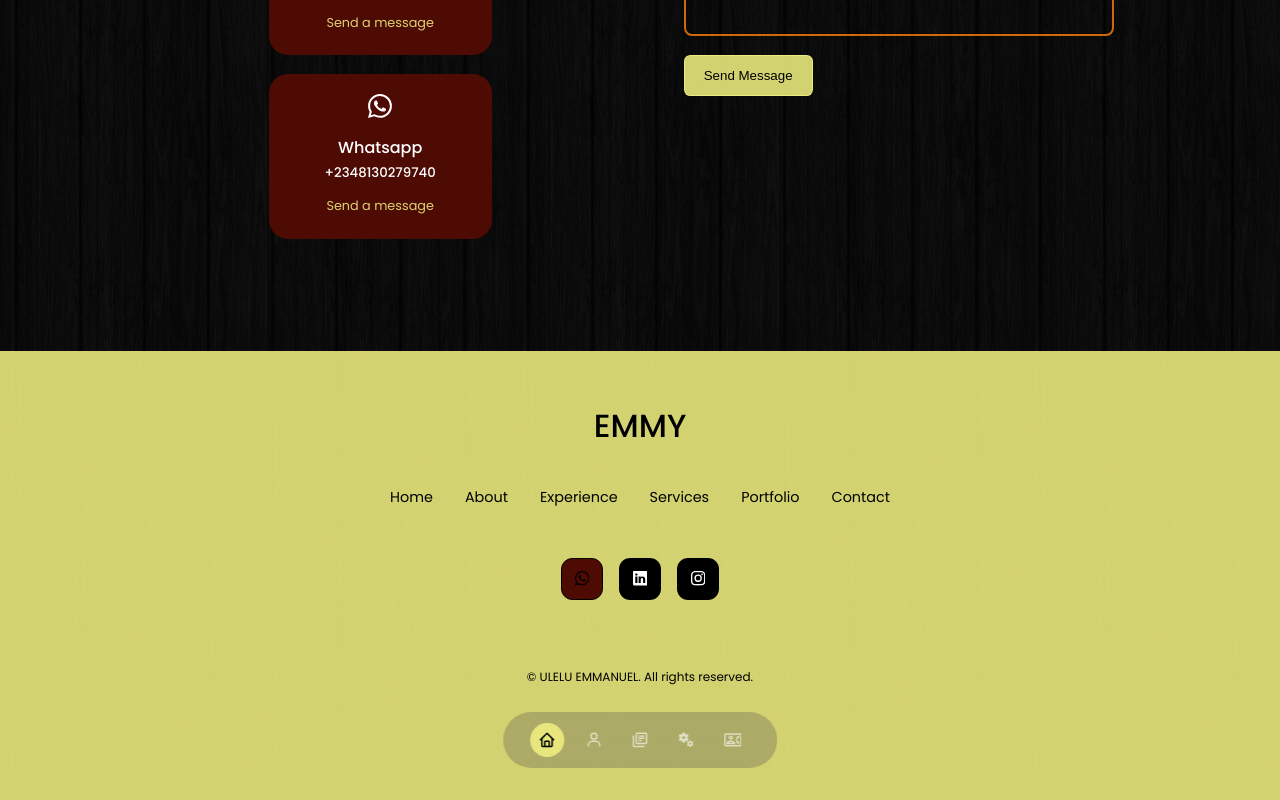
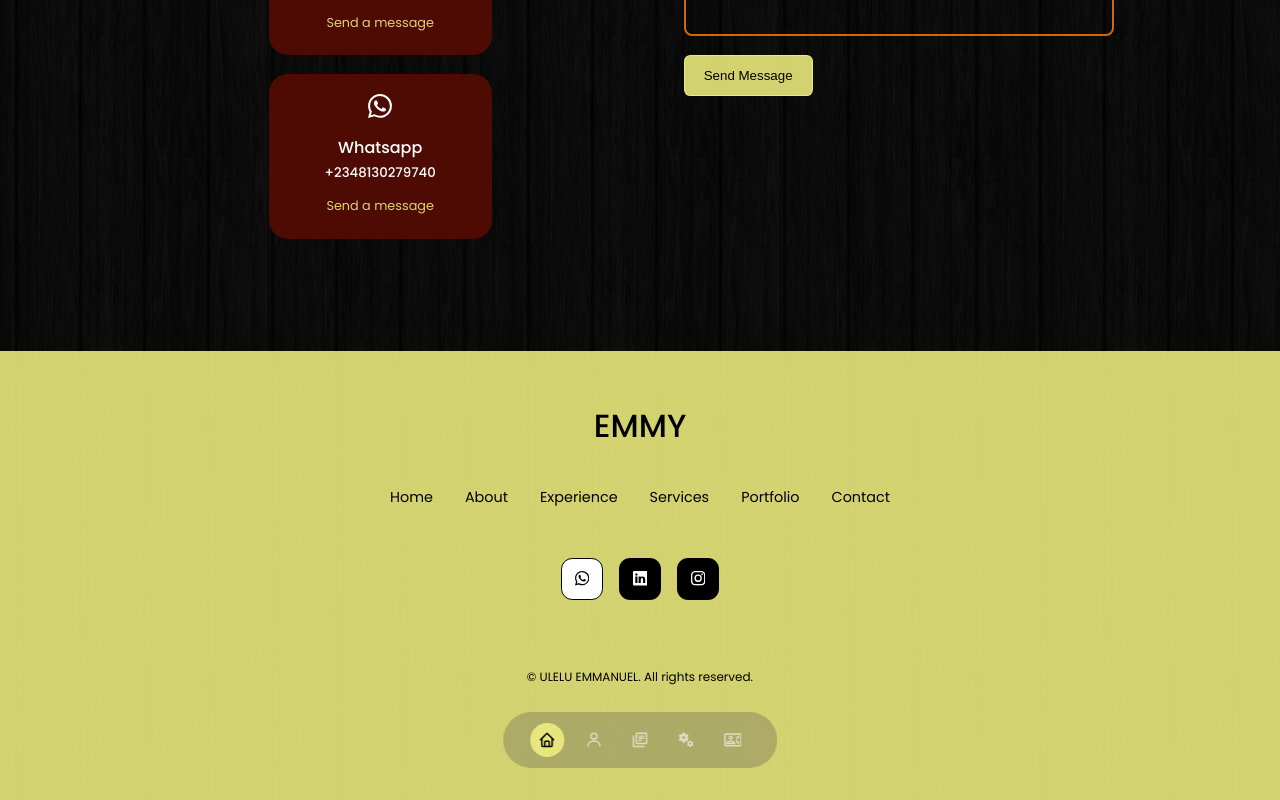
Before and after one commit to Emmy-Styles/My-Portfolio, a React (Create React App) app: page / in a window 1280 px wide. In both pictures the pointer is over the link 582 px from the left and 4827 px from the top of the page. Shown: the part 4249-5049 px from the top of the page. Built offline with nearby package versions, Linux system fonts and the light colour scheme.

Commit message:
fixed footer links color

```diff
--- a/src/Components/Footer/footer.css
+++ b/src/Components/Footer/footer.css
@@ -42,7 +42,7 @@ footer a {
 }
 
 .footer__socials a:hover {
-    background: var(--color-bg-variant);
+    background: var(--color-white);
     color: var(--color-bg);
     border-color: var(--color-bg);
 }
```
